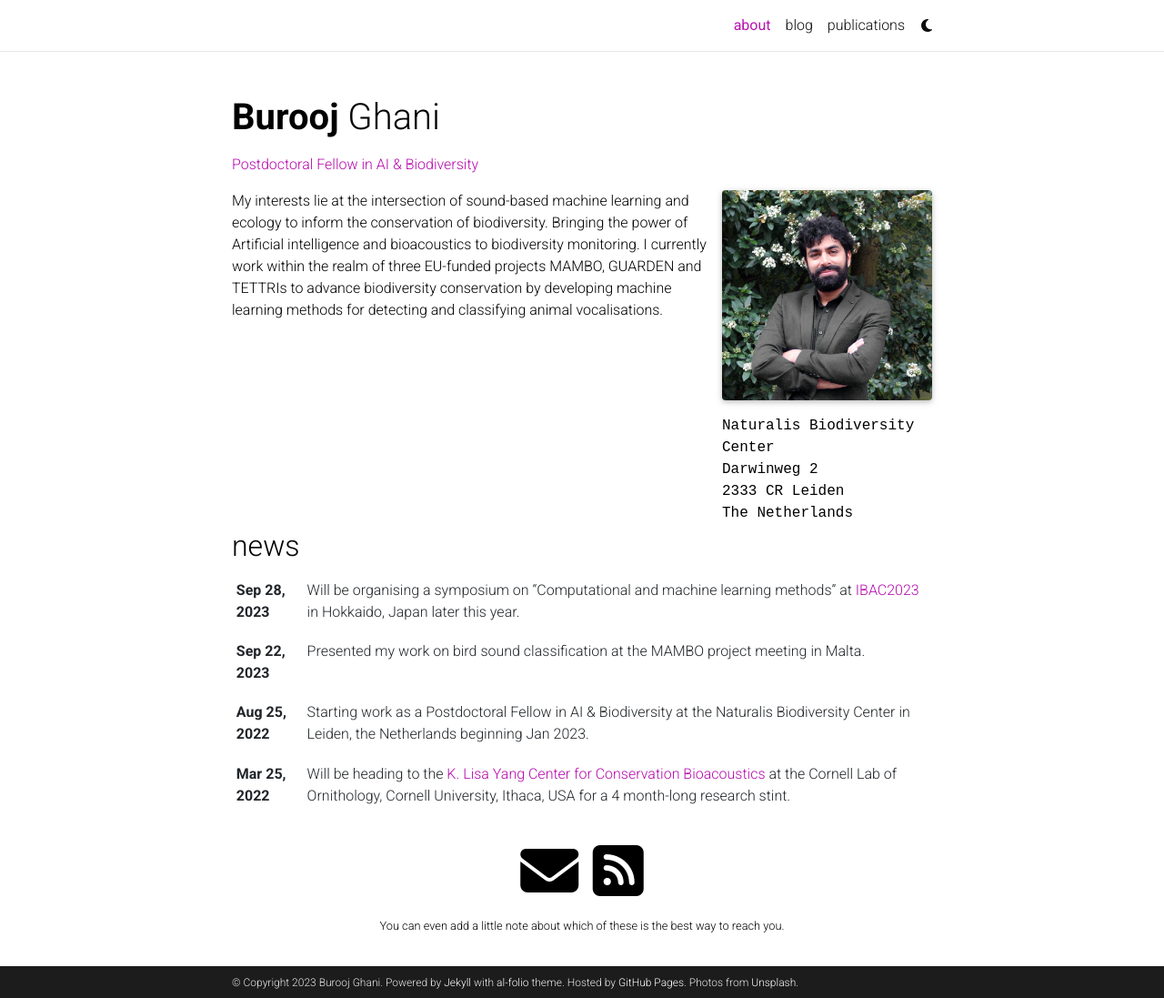
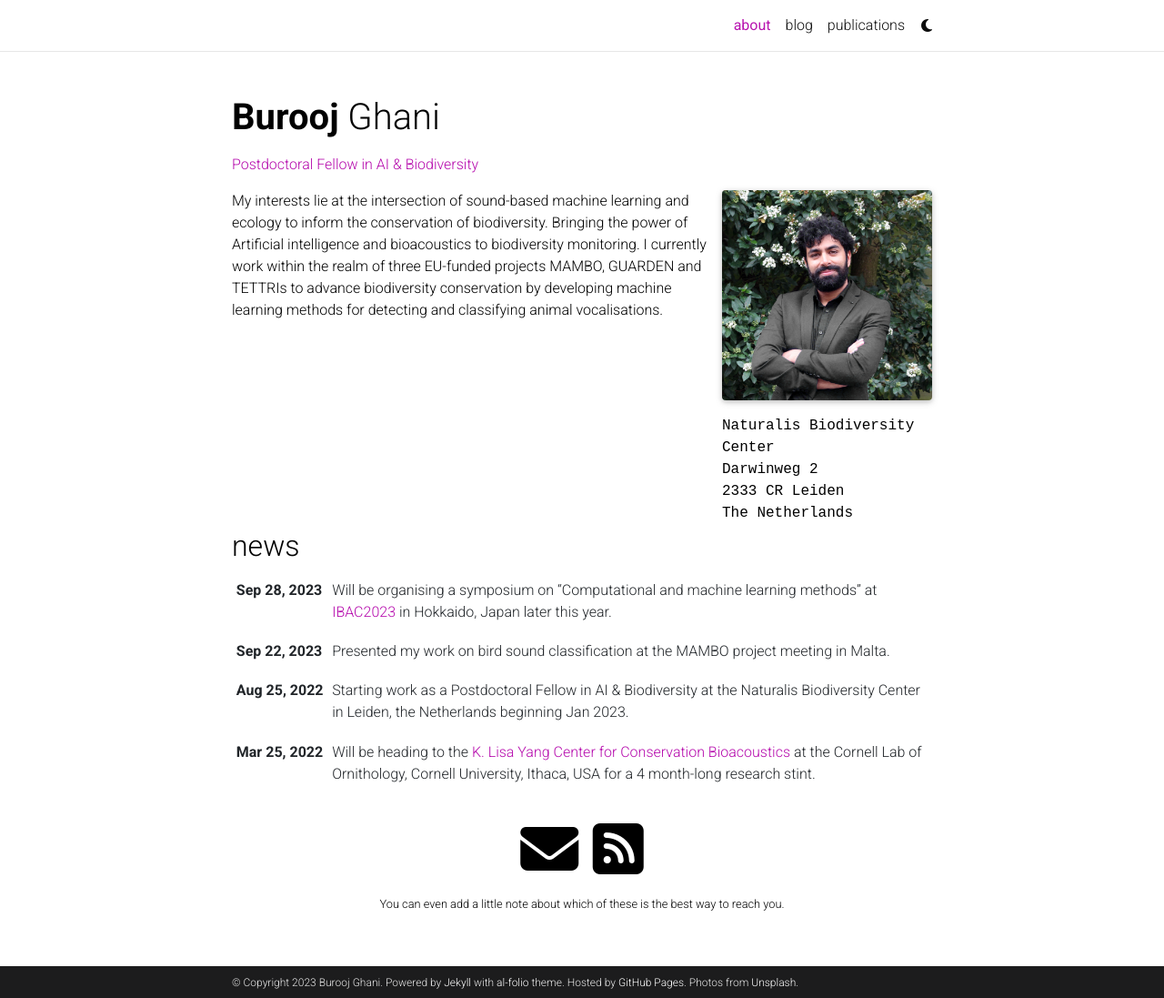
Before and after one commit to bghani/bghani.github.io, a Jekyll site: the page built from _pages/about.md, in a window 1280 px wide and 1097 px high. Shown: the whole window at 91% size. Built offline with Jekyll 4.4.1, drawn with Linux system fonts in a browser that asks for light colours; full-size pictures stand in for the smaller copies a plugin makes; comment, search, counter and statistics services are not loaded; a style sheet for code colours, icons or effects is not loaded.

```diff
--- a/_sass/_base.scss
+++ b/_sass/_base.scss
@@ -31,8 +31,20 @@
 
   th {
     font-weight: bold;
+    white-space: nowrap;
+
   }
+  td {
+    padding-left: 7.5px;
+    padding-right: 7.5px;
+  }
+  td:last-child {
+    padding-right: 0;
+  }
+
 }
+
+
 
 a,
 table.table a {
```
